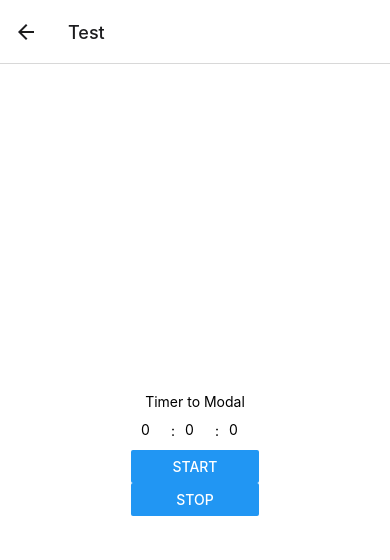
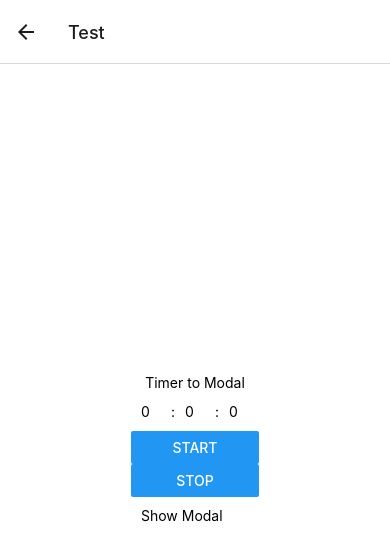
Before and after one commit to jamesocana6/expo-app-test, a React Native app: screen /Test in a window 390 px wide. Shown: the top 560 px of the page. Built offline with nearby package versions, Linux system fonts and the light colour scheme.

Commit message:
modal appears when timer ends or on button press

```diff
--- /dev/null
+++ b/src/components/Hello.js
@@ -0,0 +1,72 @@
+import React, { useState } from "react";
+import { View, Modal, Text, Pressable, StyleSheet } from "react-native";
+
+const Hello = ({modalVisible, setModalVisible}) => {
+    //const [modalVisible, setModalVisible] = useState(false);
+    return (
+        <View>
+            <Modal
+                animationType="fade"
+                transparent={true}
+                visible={modalVisible}
+                onRequestClose={() => {
+                    Alert.alert("Modal has been closed.");
+                    setModalVisible(!modalVisible);
+                }}
+            >
+                <View
+                    style={styles.centeredView}>
+                    <View
+                        style={styles.modalView}>
+                        <Text>Woohoo!</Text>
+                        <Pressable
+                            style={styles.button}
+                            onPress={() => setModalVisible(!modalVisible)}
+                        >
+                            <Text>Hide Modal</Text>
+                        </Pressable>
+                    </View>
+                </View>
+            </Modal>
+            <Pressable
+                style={styles.button}
+                onPress={() => setModalVisible(true)}
+            >
+                <Text>Show Modal</Text>
+            </Pressable>
+        </View>
+    );
+}
+
+
+const styles = StyleSheet.create({
+    centeredView: {
+        flex: 1,
+        justifyContent: "center",
+        alignItems: "center",
+        marginTop: 22
+    },
+    modalView: {
+        margin: 20,
+        backgroundColor: "white",
+        borderRadius: 20,
+        padding: 35,
+        alignItems: "center",
+        shadowColor: "#000",
+        shadowOffset: {
+            width: 0,
+            height: 2
+        },
+        shadowOpacity: 0.25,
+        shadowRadius: 4,
+        elevation: 5
+    },
+    button: {
+        borderRadius: 20,
+        padding: 10,
+        elevation: 2
+    },
+});
+
+
+export default Hello;
--- a/src/components/Timer.js
+++ b/src/components/Timer.js
@@ -1,5 +1,6 @@
 import React, { useEffect, useState } from "react";
 import { Text, View, StyleSheet, TextInput, Button } from "react-native";
+import Hello from "./Hello";
 
 let x = 0;
 
@@ -8,6 +9,7 @@ const Timer = () => {
     const [sec, setSec] = useState(0)
     const [mil, setMil] = useState(0)
     const [time, setTime] = useState(0);
+    const [modalVisible, setModalVisible] = useState(false);
     const [isActive, setActive] = useState(false)
     const [disabled, setDisabled] = useState(false)
 
@@ -37,6 +39,7 @@ const Timer = () => {
         if (x >= 10) {
             setActive(false);
             setDisabled(false);
+            setModalVisible(true)
             x=0;
         }
     }
@@ -70,6 +73,7 @@ const Timer = () => {
             </Text>
             <Button title="Start" disabled={disabled} onPress={startTimer}/>
             <Button title="Stop" onPress={stopTimer}/>
+            <Hello modalVisible={modalVisible} setModalVisible={setModalVisible}/>
         </View>
     )
 }
--- a/src/pages/Profile.js
+++ b/src/pages/Profile.js
@@ -1,11 +1,14 @@
-import React from "react";
+import React, {useState} from "react";
 import { Text, View, StyleSheet } from "react-native";
+import Hello from "../components/Hello";
 
 const Profile = () => {
+    const [modalVisible, setModalVisible] = useState(false);
     return (
         <>
             <View style={styles.container}>
                 <Text>Profile Page</Text>
+                <Hello modalVisible={modalVisible} setModalVisible={setModalVisible}/>
             </View>
         </>
     )
```
